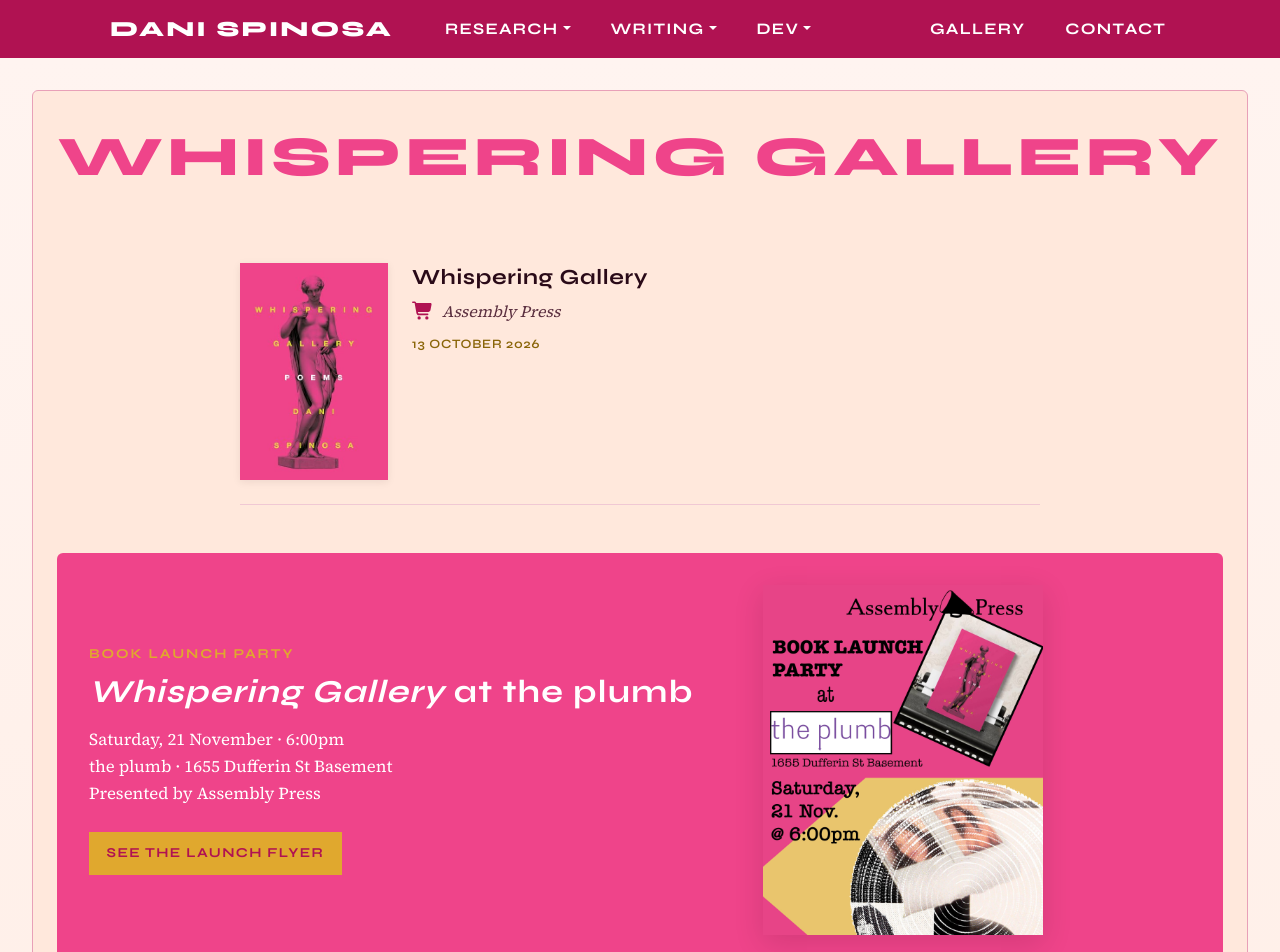
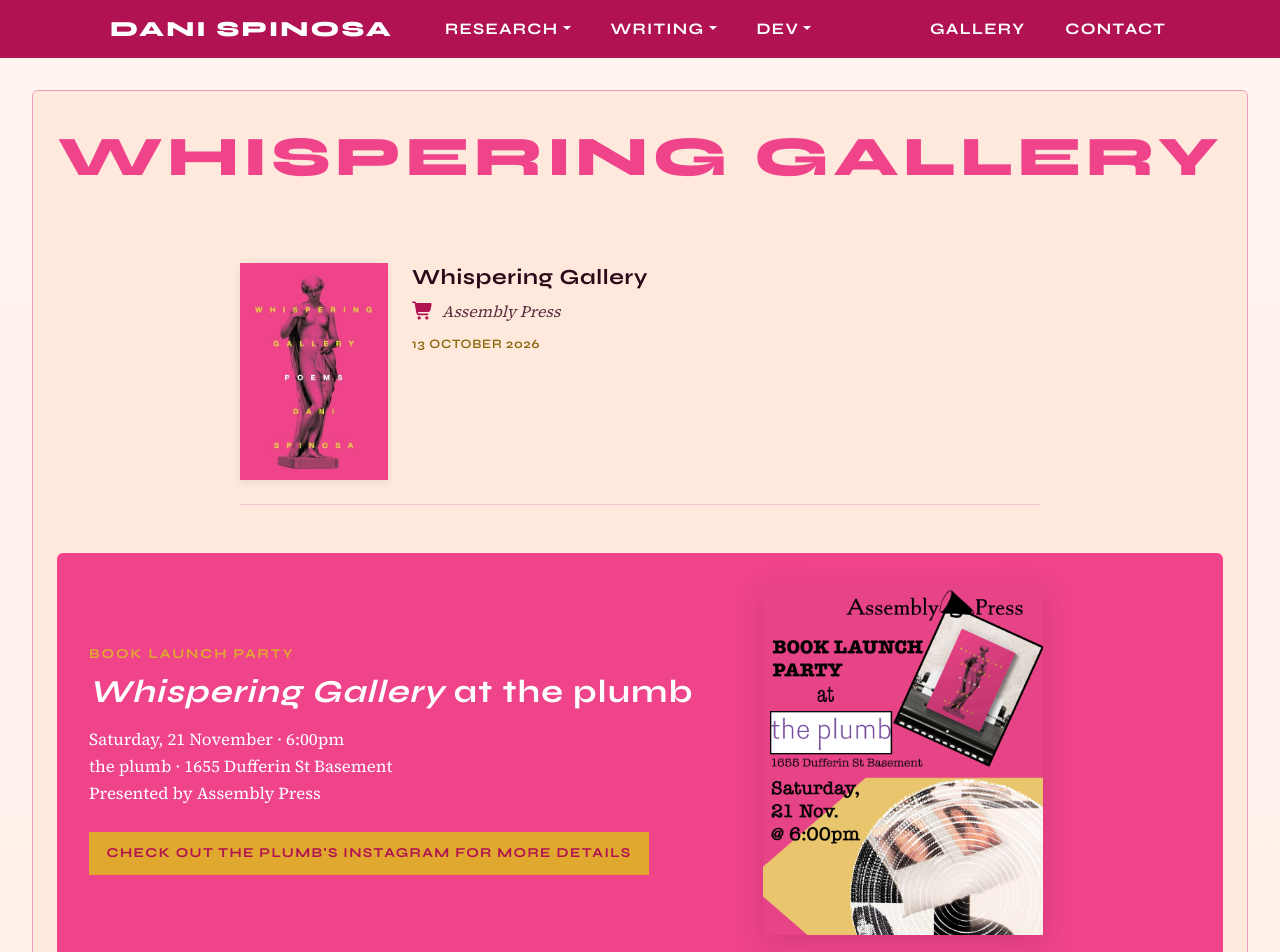
Before and after one commit to danispinxo/dani-site, a Next.js app: page /creative-writing/whispering-gallery in a window 1280 px wide. Shown: the top 952 px of the page. Built offline with nearby package versions, Linux system fonts and the light colour scheme.

Commit message:
Update link in Whispering Gallery to direct users to the plumb's Instagram for more details

```diff
--- a/src/pages/creative-writing/whispering-gallery.jsx
+++ b/src/pages/creative-writing/whispering-gallery.jsx
@@ -35,8 +35,8 @@ const WhisperingGallery = () => {
                     <br />
                     Presented by Assembly Press
                   </p>
-                  <Link href="/gallery" className="book-launch-link">
-                    See the launch flyer
+                  <Link href="https://www.instagram.com/the_plumb/" className="book-launch-link">
+                    Check out the plumb's Instagram for more details
                   </Link>
                 </div>
                 <div className="book-launch-flyer">
```
